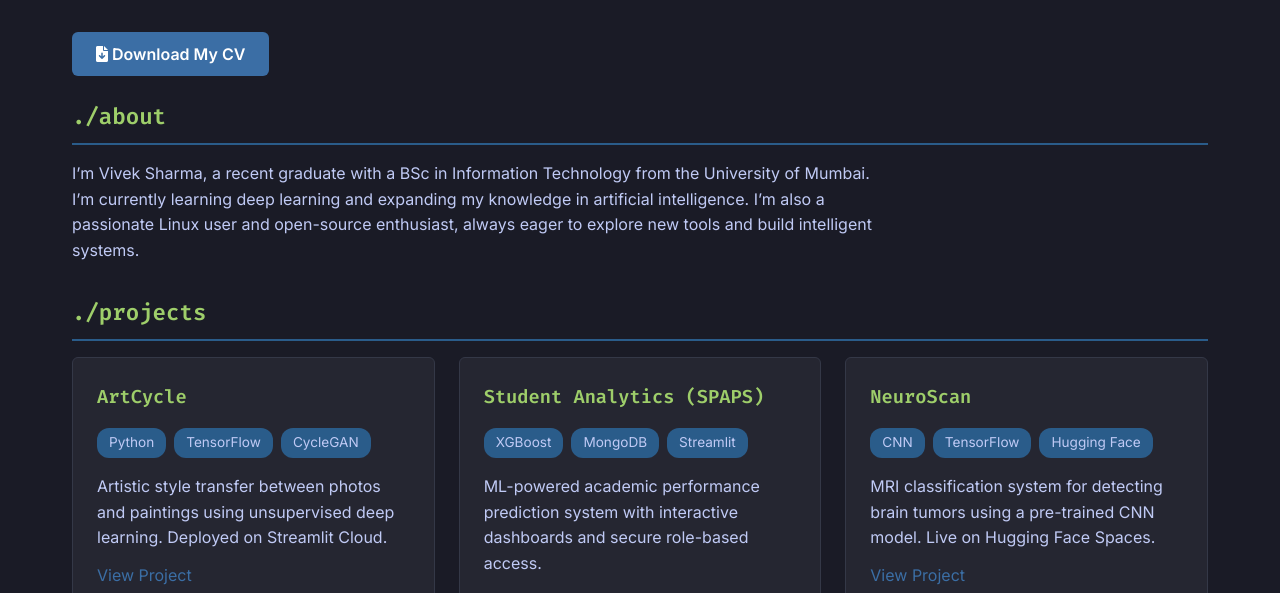
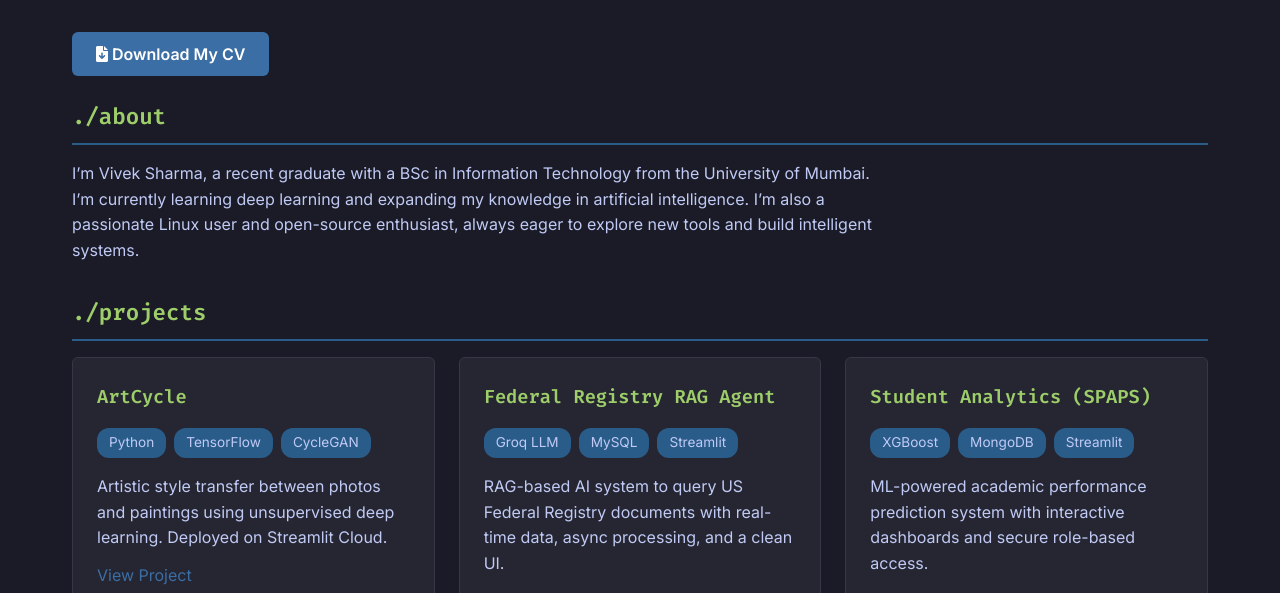
Before and after one commit to Vivek02Sharma/Vivek02Sharma, a plain HTML site: page index.html in a window 1280 px wide. Shown: the part 207-800 px from the top of the page. Drawn offline with Linux system fonts and the light colour scheme.

Commit message:
updating project section

```diff
--- a/index.html
+++ b/index.html
@@ -5,7 +5,9 @@
   <meta charset="UTF-8" />
   <meta name="viewport" content="width=device-width, initial-scale=1.0" />
   <title>Vivek Sharma</title>
-  <link href="https://fonts.googleapis.com/css2?family=Fira+Code:wght@300;400;500;600&family=Inter:wght@400;500;600&display=swap" rel="stylesheet" />
+  <link
+    href="https://fonts.googleapis.com/css2?family=Fira+Code:wght@300;400;500;600&family=Inter:wght@400;500;600&display=swap"
+    rel="stylesheet" />
   <link rel="stylesheet" href="https://cdnjs.cloudflare.com/ajax/libs/font-awesome/6.0.0/css/all.min.css" />
   <style>
     :root {
@@ -225,7 +227,8 @@
       <h1>vivek@portfolio:~$</h1>
       <div class="contact-bar">
         <a href="mailto:vivektusharma@gmail.com"><i class="fas fa-envelope"></i>vivektusharma@gmail.com</a>
-        <a href="https://linkedin.com/in/vivek-sharma-64951b24b" target="_blank"><i class="fab fa-linkedin"></i>LinkedIn</a>
+        <a href="https://linkedin.com/in/vivek-sharma-64951b24b" target="_blank"><i
+            class="fab fa-linkedin"></i>LinkedIn</a>
         <a href="https://github.com/Vivek02Sharma" target="_blank"><i class="fab fa-github"></i>GitHub</a>
         <a href="https://x.com/sudo_vivek" target="_blank"><i class="fab fa-twitter"></i>Twitter</a>
       </div>
@@ -261,13 +264,29 @@
         </div>
 
         <div class="project-card">
+          <h3 class="project-title">Federal Registry RAG Agent</h3>
+          <div class="tech-stack">
+            <span class="tech-item">Groq LLM</span>
+            <span class="tech-item">MySQL</span>
+            <span class="tech-item">Streamlit</span>
+          </div>
+          <p>
+            RAG-based AI system to query US Federal Registry documents with real-time data, async processing, and a
+            clean UI.
+          </p>
+          <a href="https://github.com/Vivek02Sharma/AskRAG.git" target="_blank">View Project</a>
+        </div>
+
+
+        <div class="project-card">
           <h3 class="project-title">Student Analytics (SPAPS)</h3>
           <div class="tech-stack">
             <span class="tech-item">XGBoost</span>
             <span class="tech-item">MongoDB</span>
             <span class="tech-item">Streamlit</span>
           </div>
-          <p>ML-powered academic performance prediction system with interactive dashboards and secure role-based access.</p>
+          <p>ML-powered academic performance prediction system with interactive dashboards and secure role-based access.
+          </p>
           <a href="https://github.com/Vivek02Sharma/Student-Performance-Analysis-and-Prediction.git"
             target="_blank">View Project</a>
         </div>
@@ -279,7 +298,8 @@
             <span class="tech-item">TensorFlow</span>
             <span class="tech-item">Hugging Face</span>
           </div>
-          <p>MRI classification system for detecting brain tumors using a pre-trained CNN model. Live on Hugging Face Spaces.</p>
+          <p>MRI classification system for detecting brain tumors using a pre-trained CNN model. Live on Hugging Face
+            Spaces.</p>
           <a href="https://huggingface.co/spaces/victor009/brain-tumor-classification" target="_blank">View Project</a>
         </div>
 
@@ -290,8 +310,10 @@
             <span class="tech-item">TensorFlow</span>
             <span class="tech-item">Streamlit</span>
           </div>
-          <p>Streamlit app that predicts user behavior using mobile usage data and a trained ANN model, with a visual progress bar.</p>
-          <a href="https://github.com/Vivek02Sharma/Mobile-user-behavior-prediction.git" target="_blank">View Project</a>
+          <p>Streamlit app that predicts user behavior using mobile usage data and a trained ANN model, with a visual
+            progress bar.</p>
+          <a href="https://github.com/Vivek02Sharma/Mobile-user-behavior-prediction.git" target="_blank">View
+            Project</a>
         </div>
       </div>
     </section>
```
